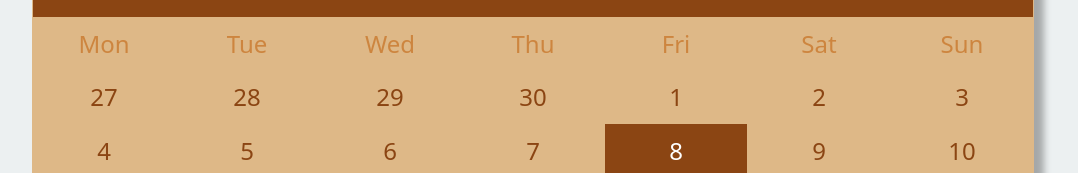
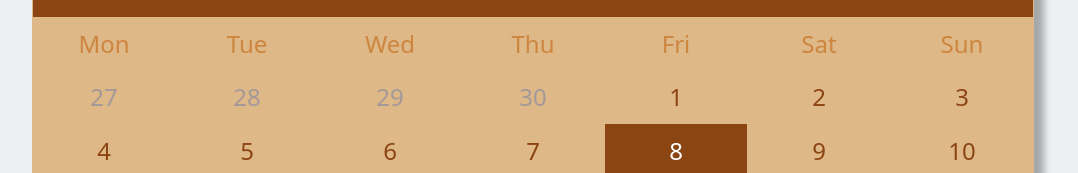
Before and after one commit to sumusa/simple-calendar-app, a plain HTML site: page index.html in a window 1280 px wide. Shown: the part 270-443 px from the top of the page, without its empty margins (107-1185 px from the left). Drawn offline with Linux system fonts and the light colour scheme.

Commit message:
grey out previous dates

```diff
--- a/styles.css
+++ b/styles.css
@@ -94,3 +94,8 @@ button:hover {
     background-color: #8B4513;
     color: #fff;
 }
+
+.prev-date {
+    color: rgb(163, 153, 153);
+    /* background-color: #8b451352 ; */
+}
```
